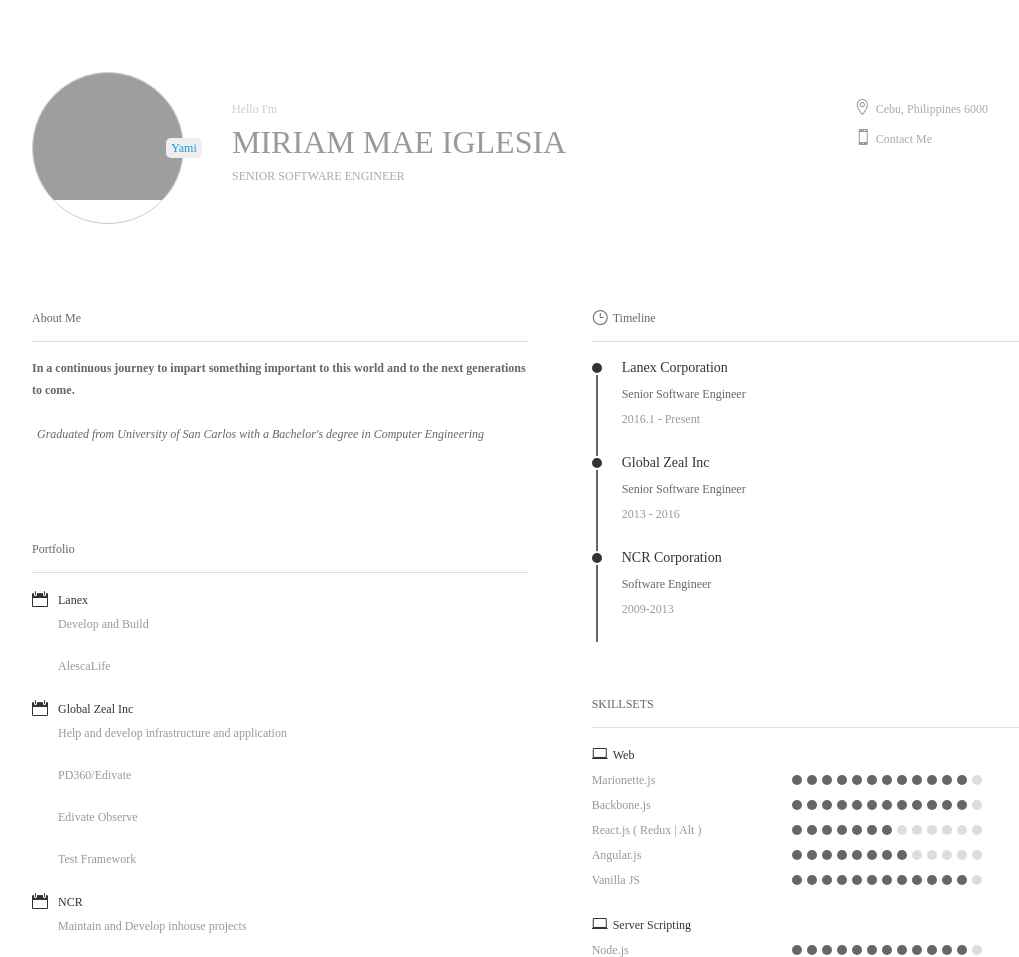
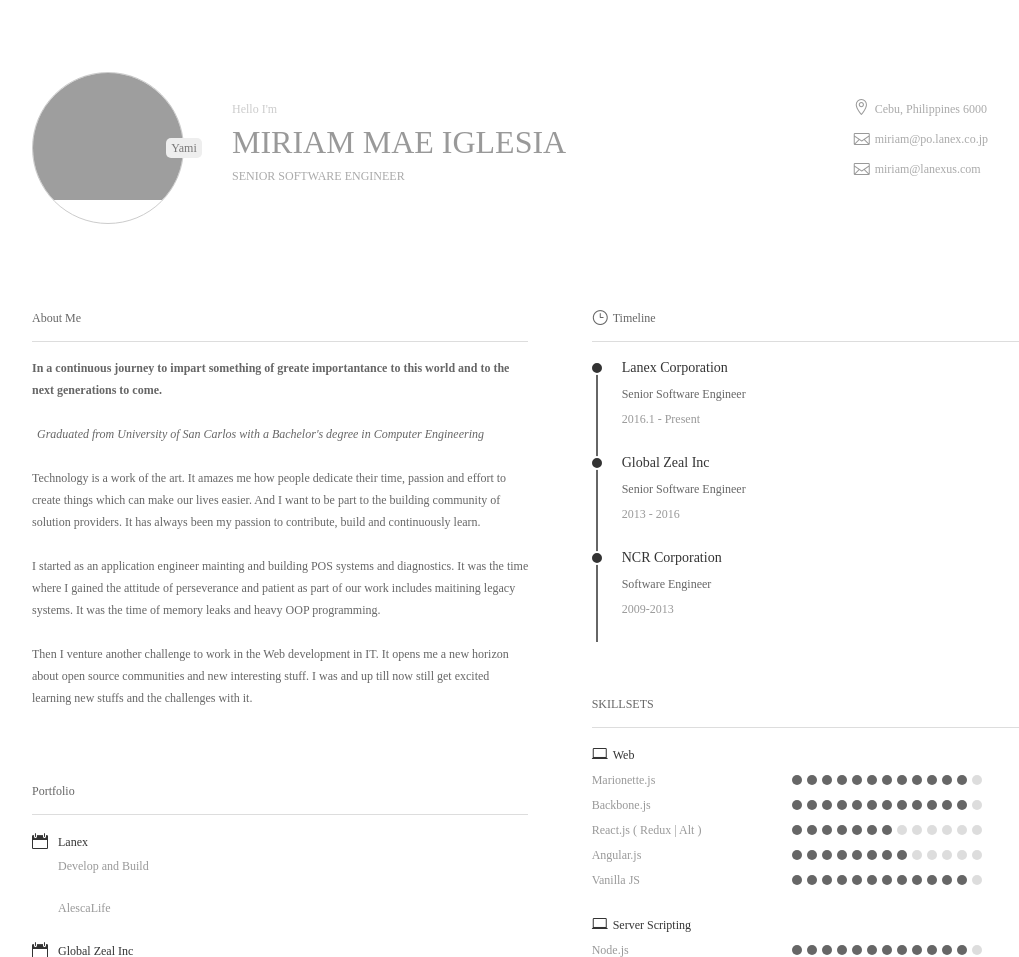
Before and after one commit to yamii/yamii.github.io, a PHP site: page / in a window 1280 px wide. Shown: the top 957 px of the page, without its empty margins (80-1099 px from the left). Run offline with PHP 8.4, Linux system fonts and the light colour scheme; grey boxes are pictures that could not be loaded.

Commit message:
chore: add about me info

```diff
--- a/css/style.css
+++ b/css/style.css
@@ -104,7 +104,8 @@ i { font-size: 16px; }
 .avatar:hover .avatar_pic em { filter:alpha(opacity=100); -moz-opacity:1; opacity:1; }
 .avatar:active .avatar_pic em { filter:alpha(opacity=70); -moz-opacity:0.7; opacity:0.7; }
 
-.avatar b { width: 36px; color: #29d; background: #eee; height: 20px; line-height: 20px; position: absolute; top: 50%; right: -18px; margin-top: -10px; text-align: center; font-weight: normal; }
+.avatar b { width: 36px; color: #797878; background: #eee; height: 20px; line-height: 20px; position: absolute; top: 50%; right: -18px; margin-top: -10px; text-align: center; font-weight: normal; }
+                            <p><i aria-hidden="true" data-icon="&#xe00b;"></i>Contact Me</a></p>
 b.doing.r5 img {   width: 46px;
     margin-top: 54px;
     margin-left: -16px;
--- a/index.html
+++ b/index.html
@@ -52,7 +52,8 @@
                         <p>SENIOR SOFTWARE ENGINEER</p>
                         <span>
                             <p><i aria-hidden="true" data-icon="&#xe01d;"></i>Cebu, Philippines 6000</p>
-                            <p><a href="javascript:;" class="tel_me"><i aria-hidden="true" data-icon="&#xe00b;"></i>Contact Me</a></p>
+                            <p><i aria-hidden="true" data-icon="&#xe010;"></i>miriam@po.lanex.co.jp</p>
+                            <p><i aria-hidden="true" data-icon="&#xe010;"></i>miriam@lanexus.com</p>
                         </span>
                     </div>
                 </div>
@@ -65,10 +66,16 @@
 
                         <h5>About Me</h5>
                         <p>
-                            <b>In a continuous journey to impart something important to this world and to the next generations to come.</b>
+                            <b>In a continuous journey to impart something of greate importantance to this world and to the next generations to come.</b>
                             <br><br>
                             <em class="count">Graduated from University of San Carlos with a Bachelor's degree in Computer Engineering</em>
                             <br><br>
+                            Technology is a work of the art. It amazes me how people dedicate their time, passion and effort to create things which can make our lives easier. And I want to be part to the building community of solution providers. It has always been my passion to contribute, build and continuously learn.
+                            <br><br>
+                            I started as an application engineer mainting and building POS systems and diagnostics. It was the time where I gained the attitude of perseverance and patient as part of our work includes maitining legacy systems. It was the time of memory leaks and heavy OOP programming.
+
+                            <br><br>
+                            Then I venture another challenge to work in the Web development in IT. It opens me a new horizon about open source communities and new interesting stuff. I was and up till now still get excited learning new stuffs and the challenges with it.
 
                         </p>
                         <h5>Portfolio</h5>
@@ -800,14 +807,11 @@
             <div class="tip_avatar_con">
                 <div class="tip_right">
                     <p class="en mt">Hello I'm</p>
-                    <h2>Lehi Lucky Ligan</h2>
+                    <h2>Miriam Mae Iglesia ( Yami )</h2>
                     <p>Senior Software Engineer</p>
                     <p class="mt20">Contact Information</p>
-                    <p><i aria-hidden="true" data-icon="&#xe010;"></i>lehi@po.lanex.co.jp</p>
-                    <p><i aria-hidden="true" data-icon="&#xe010;"></i>lehi@lanexus.com</p>
-                    <!-- <p><i aria-hidden="true" data-icon="&#xe00b;"></i>17000000000</p>
-                    <p><i aria-hidden="true" data-icon="&#xe066;"></i>微信名称</p> -->
-                    <p class="mt20"><span class="emailqr"></span></p>
+                    <p><i aria-hidden="true" data-icon="&#xe010;"></i>miriam@po.lanex.co.jp</p>
+                    <p><i aria-hidden="true" data-icon="&#xe010;"></i>miriam@lanexus.com</p>
                 </div>
                 <!--如果依然使用该头像请不要删掉()里的内容-->
                 <!-- <p class="desc">Cartoon just like me (Design by Jameskelly)</p> -->
--- a/js/common.js
+++ b/js/common.js
@@ -10,32 +10,32 @@ $(function() {
     });
 
     //animate avatar info
-    $('.avatar_pic,.tel_me').click(function(){
-        $('.tip_avatar_bg').show().transition({
-            opacity: 100,
-            top: '0',
-            left: '0',
-            width: '100%',
-            height: '100%',
-            rotateX: '180deg'
-        },1000,'easeOutQuart',function(){
-            $('body').addClass('of');
-            $('.tip_avatar').show().transition({
-                opacity: 100
-            },500,function(){
-                $('.tip_avatar_bg').hide().css({
-                    opacity: 0,
-                    top: '50%',
-                    left: '50%',
-                    width: '20px',
-                    height: '20px',
-                    scale: 1,
-                    y:0,
-                    rotateX: '0'
-                });
-            });
-        });
-    });
+    //$('.avatar_pic,.tel_me').click(function(){
+        //$('.tip_avatar_bg').show().transition({
+            //opacity: 100,
+            //top: '0',
+            //left: '0',
+            //width: '100%',
+            //height: '100%',
+            //rotateX: '180deg'
+        //},1000,'easeOutQuart',function(){
+            //$('body').addClass('of');
+            //$('.tip_avatar').show().transition({
+                //opacity: 100
+            //},500,function(){
+                //$('.tip_avatar_bg').hide().css({
+                    //opacity: 0,
+                    //top: '50%',
+                    //left: '50%',
+                    //width: '20px',
+                    //height: '20px',
+                    //scale: 1,
+                    //y:0,
+                    //rotateX: '0'
+                //});
+            //});
+        //});
+    //});
 
     $('.tip_close').click(function(){
         $(this).transition({
```
